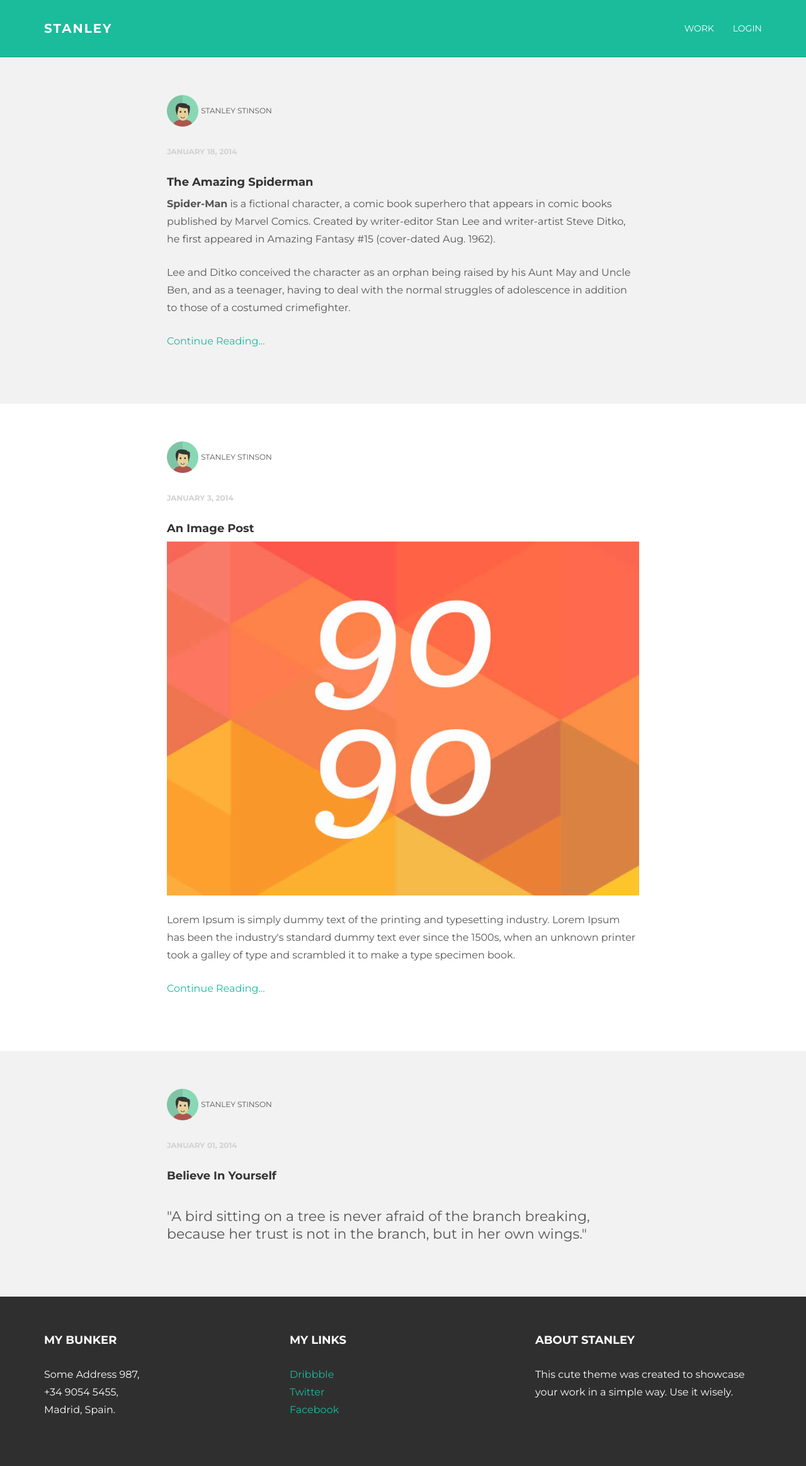
After one commit to ppankajs007/pythonBlog, a Django app: page /blog/post in a window 1280 px wide. The commit adds this page. Shown: the whole page at 63% size. Run offline with Django 3.2, Linux system fonts and the light colour scheme; some libraries are stand-ins or nearby versions.

Commit message:
Shoq user image and add post html

```diff
--- a/blog/models.py
+++ b/blog/models.py
@@ -8,6 +8,6 @@ class UserDetails(models.Model):
     address = models.TextField()
     country = models.CharField(max_length=100,null=True)
     state = models.CharField(max_length=100,null=True)
-    profile_image = models.ImageField(upload_to='a/img')
+    profile_image = models.ImageField(upload_to='static/profile')
     create_date = models.DateField(auto_now_add=True)
     updated_date = models.DateField(auto_now=True)
--- a/blog/templates/base.html
+++ b/blog/templates/base.html
@@ -32,30 +32,7 @@
 
   <body>
 
-    <!-- Static navbar -->
-    <div class="navbar navbar-inverse navbar-static-top">
-      <div class="container">
-        <div class="navbar-header">
-          <button type="button" class="navbar-toggle" data-toggle="collapse" data-target=".navbar-collapse">
-            <span class="icon-bar"></span>
-            <span class="icon-bar"></span>
-            <span class="icon-bar"></span>
-          </button>
-          <a class="navbar-brand" href="index.html">STANLEY</a>
-        </div>
-        <div class="navbar-collapse collapse">
-          <ul class="nav navbar-nav navbar-right">
-            <li><a href="{% url 'index' %}">Work</a></li>
-              {% if user.is_authenticated %}
-                <li><a href="{% url 'profile' %}">Profile</a></li>
-                <li><a href="{% url 'logout' %}">Logout</a></li>
-              {% else %}
-                <li><a href="{% url 'login' %}">Login</a></li>
-              {% endif %}
-          </ul>
-        </div><!--/.nav-collapse -->
-      </div>
-    </div>
+    {% include 'header.html' %}
 
     {% block content %}
     {% endblock %}
--- /dev/null
+++ b/blog/templates/header.html
@@ -0,0 +1,25 @@
+    <!-- Static navbar -->
+<div class="navbar navbar-inverse navbar-static-top">
+  <div class="container">
+    <div class="navbar-header">
+      <button type="button" class="navbar-toggle" data-toggle="collapse" data-target=".navbar-collapse">
+        <span class="icon-bar"></span>
+        <span class="icon-bar"></span>
+        <span class="icon-bar"></span>
+      </button>
+      <a class="navbar-brand" href="index.html">STANLEY</a>
+    </div>
+    <div class="navbar-collapse collapse">
+      <ul class="nav navbar-nav navbar-right">
+        <li><a href="{% url 'index' %}">Work</a></li>
+          {% if user.is_authenticated %}
+            <li><a href="{% url 'profile' %}">Profile</a></li>
+            <li><a href="{% url 'post' %}">Post</a></li>
+            <li><a href="{% url 'logout' %}">Logout</a></li>
+          {% else %}
+            <li><a href="{% url 'login' %}">Login</a></li>
+          {% endif %}
+      </ul>
+    </div><!--/.nav-collapse -->
+  </div>
+</div>
--- a/blog/templates/profile.html
+++ b/blog/templates/profile.html
@@ -6,12 +6,13 @@
           {% csrf_token %}
         <div class="row">
             <div class="col-md-3 border-right">
-                {{ data.profile_image }}
                 <div class="d-flex flex-column align-items-center text-center p-3 py-5">
                     <label for="profileImage">
                         <input type="file" name="profile_image" id="profileImage" style="width:0;" />
                         {% if data.profile_image %}
-                            <img class="rounded-circle mt-5" src="{{ BASIC_DIR }}/{{ data.profile_image }}">
+                            <!-- <a target="_blank" href="{{ BASE_DIR }}/{{ data.profile_image }}">  -->
+                                <img class="rounded-circle mt-5" src="{{ BASE_DIR }}/{{ data.profile_image }}">
+                            <!-- </a> -->
                         {% else %}
                             <img class="rounded-circle mt-5" src="{% static 'assets/img/user.png' %}">
                         {% endif %}
--- /dev/null
+++ b/blog/templates/user_post.html
@@ -0,0 +1,55 @@
+{% extends 'base.html' %}
+{% block content %}
+
+<!-- +++++ Posts Lists +++++ -->
+	<!-- +++++ First Post +++++ -->
+	<div id="grey">
+	    <div class="container">
+			<div class="row">
+				<div class="col-lg-8 col-lg-offset-2">
+					<p><img src="assets/img/user.png" width="50px" height="50px"> <ba>Stanley Stinson</ba></p>
+					<p><bd>January 18, 2014</bd></p>
+					<h4>The Amazing Spiderman</h4>
+					<p><b>Spider-Man</b> is a fictional character, a comic book superhero that appears in comic books published by Marvel Comics. Created by writer-editor Stan Lee and writer-artist Steve Ditko, he first appeared in Amazing Fantasy #15 (cover-dated Aug. 1962). </p>
+					<p>Lee and Ditko conceived the character as an orphan being raised by his Aunt May and Uncle Ben, and as a teenager, having to deal with the normal struggles of adolescence in addition to those of a costumed crimefighter.</p>
+					<p><a href="blog01.html">Continue Reading...</a></p>
+				</div>
+
+			</div><!-- /row -->
+	    </div> <!-- /container -->
+	</div><!-- /grey -->
+
+	<!-- +++++ Second Post +++++ -->
+	<div id="white">
+	    <div class="container">
+			<div class="row">
+				<div class="col-lg-8 col-lg-offset-2">
+					<p><img src="assets/img/user.png" width="50px" height="50px"> <ba>Stanley Stinson</ba></p>
+					<p><bd>January 3, 2014</bd></p>
+					<h4>An Image Post</h4>
+					<p><img class="img-responsive" src="assets/img/blog01.jpg" alt=""></p>
+					<p>Lorem Ipsum is simply dummy text of the printing and typesetting industry. Lorem Ipsum has been the industry's standard dummy text ever since the 1500s, when an unknown printer took a galley of type and scrambled it to make a type specimen book.</p>
+					<p><a href="blog01.html">Continue Reading...</a></p>
+				</div>
+
+			</div><!-- /row -->
+	    </div> <!-- /container -->
+	</div><!-- /white -->
+
+	<!-- +++++ Third Post +++++ -->
+	<div id="grey">
+	    <div class="container">
+			<div class="row">
+				<div class="col-lg-8 col-lg-offset-2">
+					<p><img src="assets/img/user.png" width="50px" height="50px"> <ba>Stanley Stinson</ba></p>
+					<p><bd>January 01, 2014</bd></p>
+					<h4>Believe In Yourself</h4>
+					<p class="bq">"A bird sitting on a tree is never afraid of the branch breaking, because her trust is not in the branch, but in her own wings."</p>
+				</div>
+
+			</div><!-- /row -->
+	    </div> <!-- /container -->
+	</div><!-- /grey -->
+
+
+{% endblock %}
--- a/blog/urls.py
+++ b/blog/urls.py
@@ -13,8 +13,10 @@ Including another URLconf
     1. Import the include() function: from django.urls import include, path
     2. Add a URL to urlpatterns:  path('blog/', include('blog.urls'))
 """
-from django.contrib import admin
+
 from django.urls import path
+from django.conf.urls.static import static
+from django.conf import settings
 from blog import views
 
 urlpatterns = [
@@ -22,6 +24,7 @@ urlpatterns = [
     path('login',views.login,name='login'),
     path('register',views.register,name='register'),
     path('profile', views.profile, name='profile'),
-    path('logout', views.logout,name='logout')
+    path('logout', views.logout,name='logout'),
+    path('post',views.userPost,name='post')
 
-]
+] + static(settings.STATIC_URL, document_root=settings.STATIC_ROOT)
--- a/blog/views.py
+++ b/blog/views.py
@@ -21,15 +21,13 @@ def login(request):
                 return redirect('profile')
             else:
                 messages.warning(request,'Username and password is wrong')
-                return redirect('register')
+                return redirect('login')
     else:
         return render(request,'login.html')
 
 def logout(request):
     userLogout(request)
     return redirect('/')
-
-
 
 def register(request):
         if request.method == 'POST':
@@ -103,3 +101,6 @@ def profile(request):
             return render(request,'profile.html',details)
     else:
         return redirect('login')
+
+def userPost(request):
+    return render(request,'user_post.html')
```
Also changed, not shown: blogger/settings.py (+7 -2 lines), db.sqlite3, static/profile/551268_1389459814618995_711023349_n.jpg (added), static/profile/563700_396220157123871_569793598_n.jpg (added).
